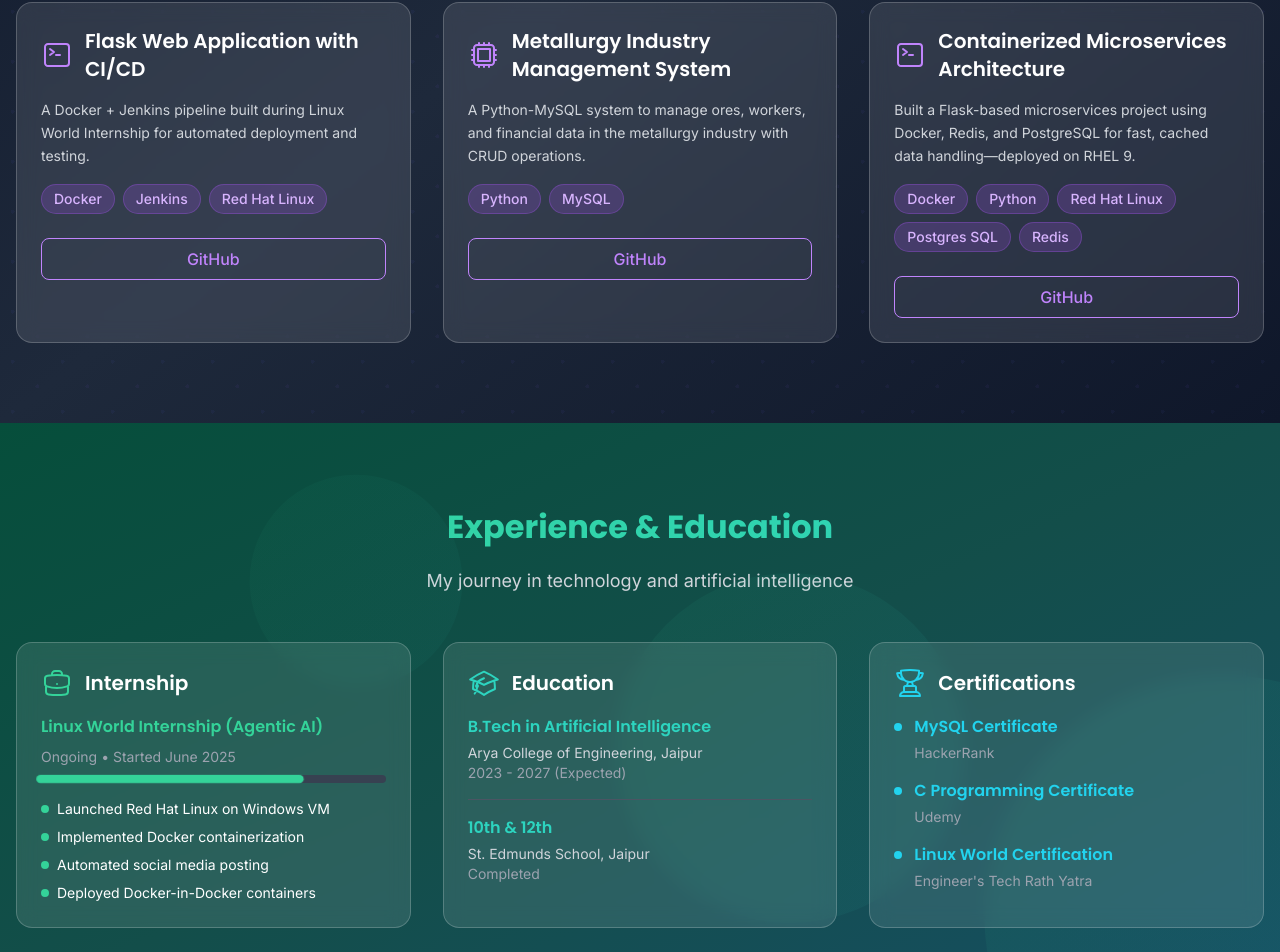
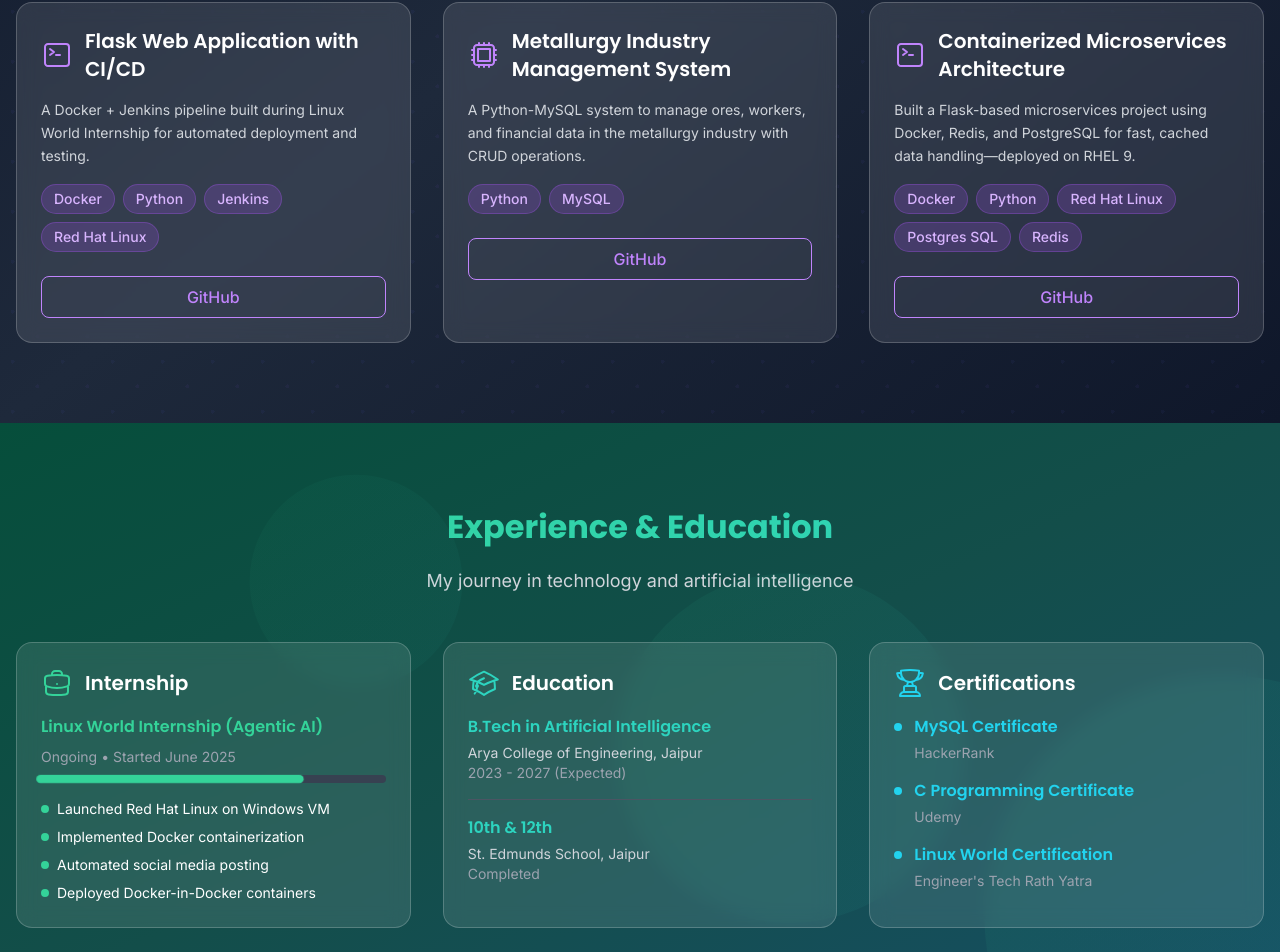
Before and after one commit to raghavsoni039/raghav-portfolio, a React (Vite) app: page / in a window 1280 px wide. Shown: the part 2208-3160 px from the top of the page. Built offline with nearby package versions, Linux system fonts and the light colour scheme.

Commit message:
added project

```diff
--- a/src/components/Projects.tsx
+++ b/src/components/Projects.tsx
@@ -51,7 +51,7 @@ const Projects: React.FC = () => {
     {
       title: "Flask Web Application with CI/CD",
       description: "A Docker + Jenkins pipeline built during Linux World Internship for automated deployment and testing.",
-      techStack: ["Docker", "Jenkins", "Red Hat Linux"],
+      techStack: ["Docker", "Python","Jenkins", "Red Hat Linux"],
       icon: <CommandLineIcon className="w-8 h-8" />,
       githubLink: "https://github.com/raghavsoni039/DevOps-Project-1"
     },
```
